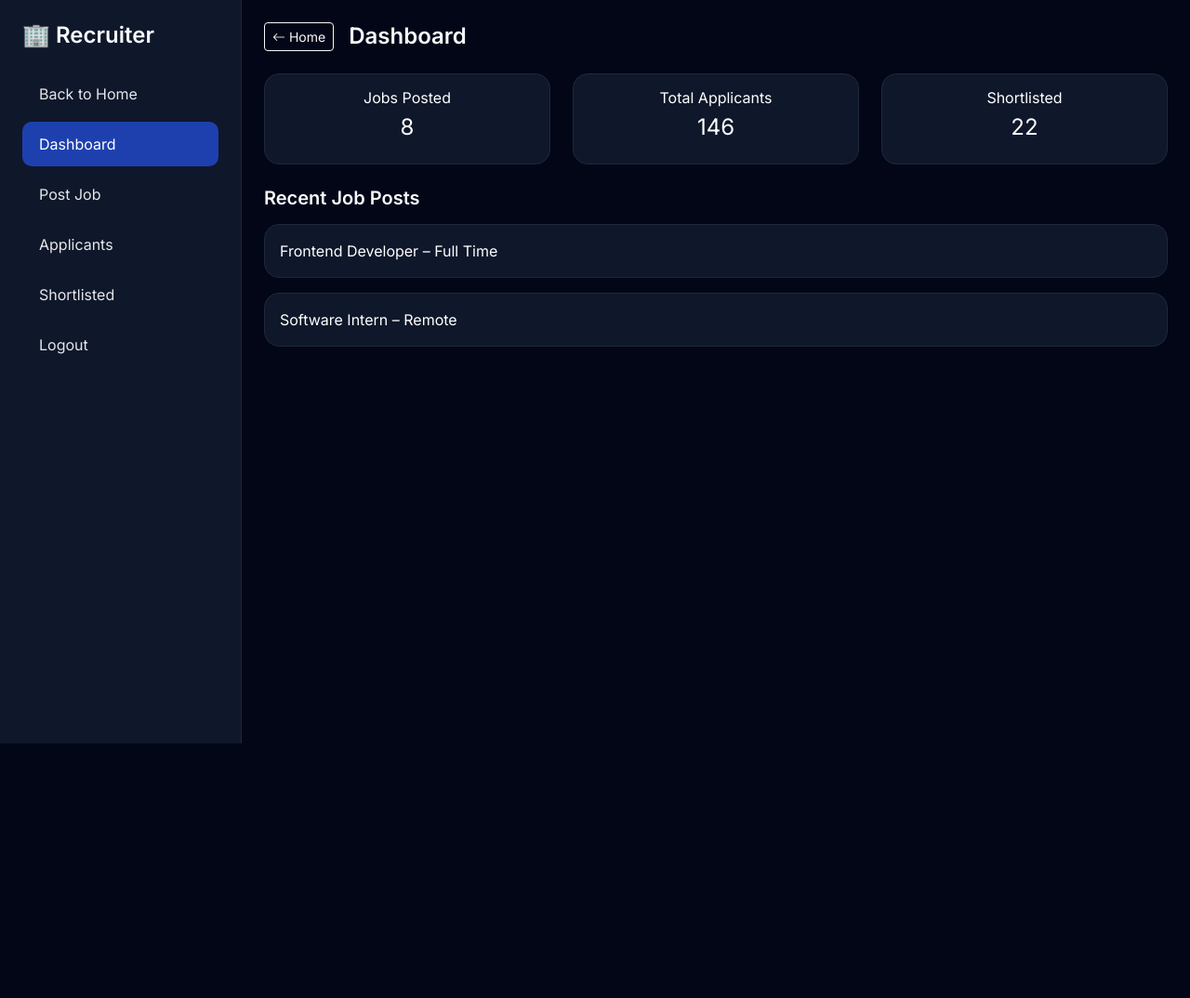
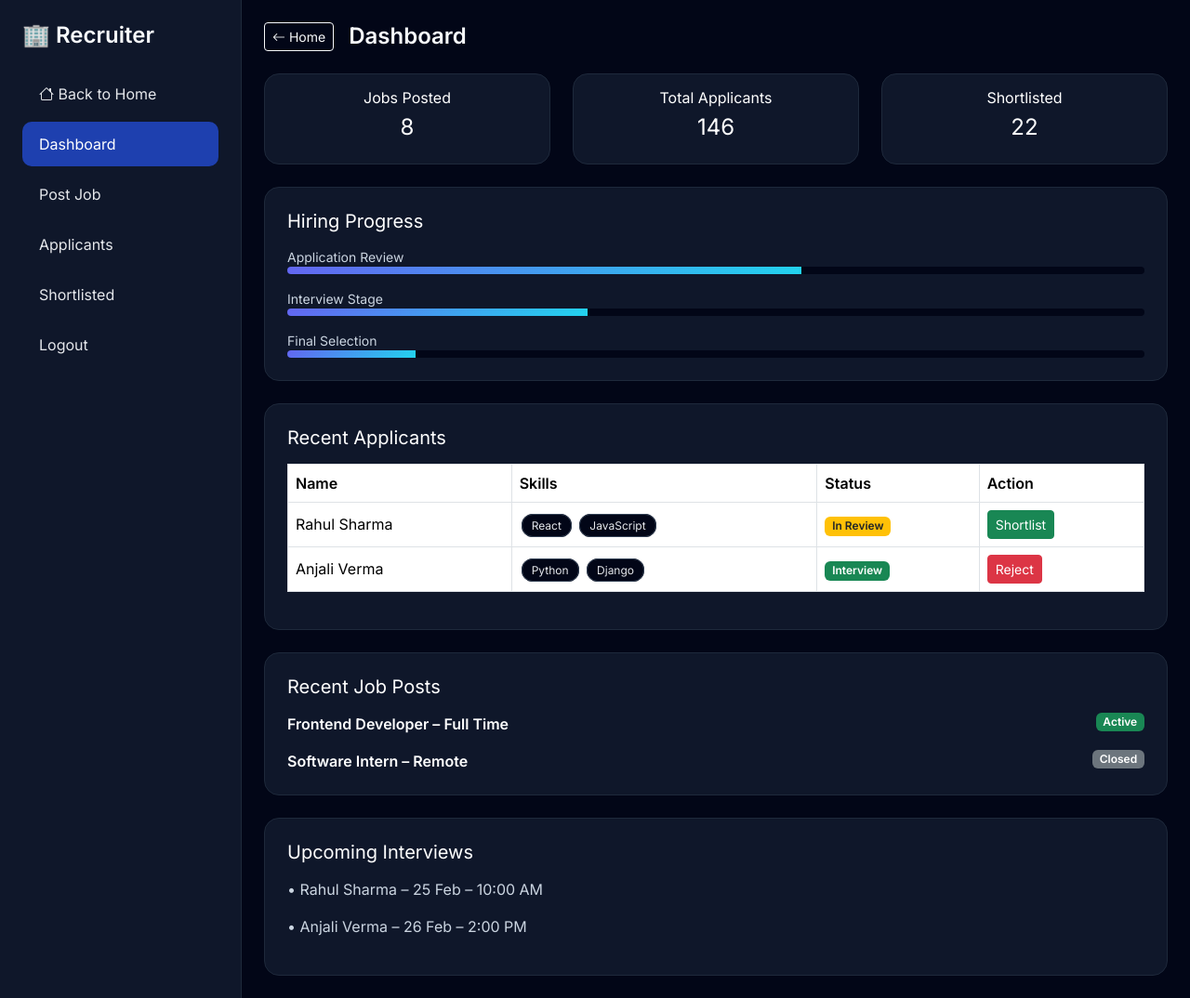
Before and after one commit to AadilDiwan107/diya-s_project, a plain HTML site: page recruiter.html in a window 1280 px wide. Shown: the whole page at 93% size. Before the commit the page ends 800 px from the top, so only its background shows below. Drawn offline with nearby package versions, Linux system fonts and the light colour scheme.

Commit message:
Enhance recruiter dashboard with new features
Added hiring progress and applicants table sections with styles.

```diff
--- a/recruiter.html
+++ b/recruiter.html
@@ -16,6 +16,11 @@ body{font-family:'Inter',sans-serif;background:#020617;color:#f8fafc;}
 .sidebar a:hover,.sidebar a.active{background:#1e40af;color:#fff;}
 .card{background:#0f172a;border:1px solid #1e293b;border-radius:16px;color:#fff;}
 .text-muted{color:#cbd5e1!important;}
+.table{color:#fff;}
+.table thead{background:#1e293b;}
+.progress{height:8px;background:#020617;}
+.progress-bar{background:linear-gradient(135deg,#6366f1,#22d3ee);}
+.badge-skill{background:#020617;border:1px solid #334155;color:#e5e7eb;border-radius:12px;padding:4px 10px;font-size:12px;margin:2px;}
 @media(max-width:768px){
 .sidebar{position:fixed;left:-260px;top:0;z-index:1000;transition:.3s}
 .sidebar.show{left:0}
@@ -26,9 +31,10 @@ body{font-family:'Inter',sans-serif;background:#020617;color:#f8fafc;}
 <body>
 <div class="d-flex">
 
+<!-- SIDEBAR -->
 <div class="sidebar p-4" id="sidebar">
   <h4 class="fw-bold mb-4">🏢 Recruiter</h4>
-  <a href="index.html">Back to Home</a>
+  <a href="index.html"><i class="bi bi-house"></i> Back to Home</a>
   <a class="active" href="#">Dashboard</a>
   <a href="#">Post Job</a>
   <a href="#">Applicants</a>
@@ -36,8 +42,10 @@ body{font-family:'Inter',sans-serif;background:#020617;color:#f8fafc;}
   <a href="login.html">Logout</a>
 </div>
 
+<!-- MAIN -->
 <div class="flex-grow-1 p-4">
 
+<!-- TOP BAR -->
 <div class="d-flex align-items-center gap-3 mb-4">
   <button class="btn btn-outline-info d-md-none" onclick="toggleSidebar()">
     <i class="bi bi-list"></i>
@@ -48,6 +56,7 @@ body{font-family:'Inter',sans-serif;background:#020617;color:#f8fafc;}
   <h4 class="fw-bold mb-0">Dashboard</h4>
 </div>
 
+<!-- STATS -->
 <div class="row g-4 mb-4">
   <div class="col-md-4 col-6">
     <div class="card p-3 text-center">
@@ -55,12 +64,14 @@ body{font-family:'Inter',sans-serif;background:#020617;color:#f8fafc;}
       <h4>8</h4>
     </div>
   </div>
+
   <div class="col-md-4 col-6">
     <div class="card p-3 text-center">
       <h6>Total Applicants</h6>
       <h4>146</h4>
     </div>
   </div>
+
   <div class="col-md-4 col-6">
     <div class="card p-3 text-center">
       <h6>Shortlisted</h6>
@@ -69,12 +80,84 @@ body{font-family:'Inter',sans-serif;background:#020617;color:#f8fafc;}
   </div>
 </div>
 
-<h5 class="fw-semibold mb-3">Recent Job Posts</h5>
-<div class="card p-3 mb-3">
-  Frontend Developer – Full Time
+<!-- HIRING FUNNEL -->
+<div class="card p-4 mb-4">
+  <h5 class="mb-3">Hiring Progress</h5>
+  <small class="text-muted">Application Review</small>
+  <div class="progress mb-3">
+    <div class="progress-bar" style="width:60%"></div>
+  </div>
+
+  <small class="text-muted">Interview Stage</small>
+  <div class="progress mb-3">
+    <div class="progress-bar" style="width:35%"></div>
+  </div>
+
+  <small class="text-muted">Final Selection</small>
+  <div class="progress">
+    <div class="progress-bar" style="width:15%"></div>
+  </div>
 </div>
-<div class="card p-3">
-  Software Intern – Remote
+
+<!-- APPLICANTS TABLE -->
+<div class="card p-4 mb-4">
+  <h5 class="mb-3">Recent Applicants</h5>
+  <div class="table-responsive">
+    <table class="table table-bordered align-middle">
+      <thead>
+        <tr>
+          <th>Name</th>
+          <th>Skills</th>
+          <th>Status</th>
+          <th>Action</th>
+        </tr>
+      </thead>
+      <tbody>
+        <tr>
+          <td>Rahul Sharma</td>
+          <td>
+            <span class="badge-skill">React</span>
+            <span class="badge-skill">JavaScript</span>
+          </td>
+          <td><span class="badge bg-warning text-dark">In Review</span></td>
+          <td>
+            <button class="btn btn-sm btn-success">Shortlist</button>
+          </td>
+        </tr>
+        <tr>
+          <td>Anjali Verma</td>
+          <td>
+            <span class="badge-skill">Python</span>
+            <span class="badge-skill">Django</span>
+          </td>
+          <td><span class="badge bg-success">Interview</span></td>
+          <td>
+            <button class="btn btn-sm btn-danger">Reject</button>
+          </td>
+        </tr>
+      </tbody>
+    </table>
+  </div>
+</div>
+
+<!-- RECENT JOB POSTS -->
+<div class="card p-4 mb-4">
+  <h5 class="mb-3">Recent Job Posts</h5>
+  <div class="mb-3">
+    <strong>Frontend Developer – Full Time</strong>
+    <span class="badge bg-success float-end">Active</span>
+  </div>
+  <div>
+    <strong>Software Intern – Remote</strong>
+    <span class="badge bg-secondary float-end">Closed</span>
+  </div>
+</div>
+
+<!-- INTERVIEW SCHEDULE -->
+<div class="card p-4">
+  <h5 class="mb-3">Upcoming Interviews</h5>
+  <p class="text-muted">• Rahul Sharma – 25 Feb – 10:00 AM</p>
+  <p class="text-muted">• Anjali Verma – 26 Feb – 2:00 PM</p>
 </div>
 
 </div>
@@ -85,5 +168,6 @@ function toggleSidebar(){
   document.getElementById("sidebar").classList.toggle("show");
 }
 </script>
+
 </body>
 </html>
```
